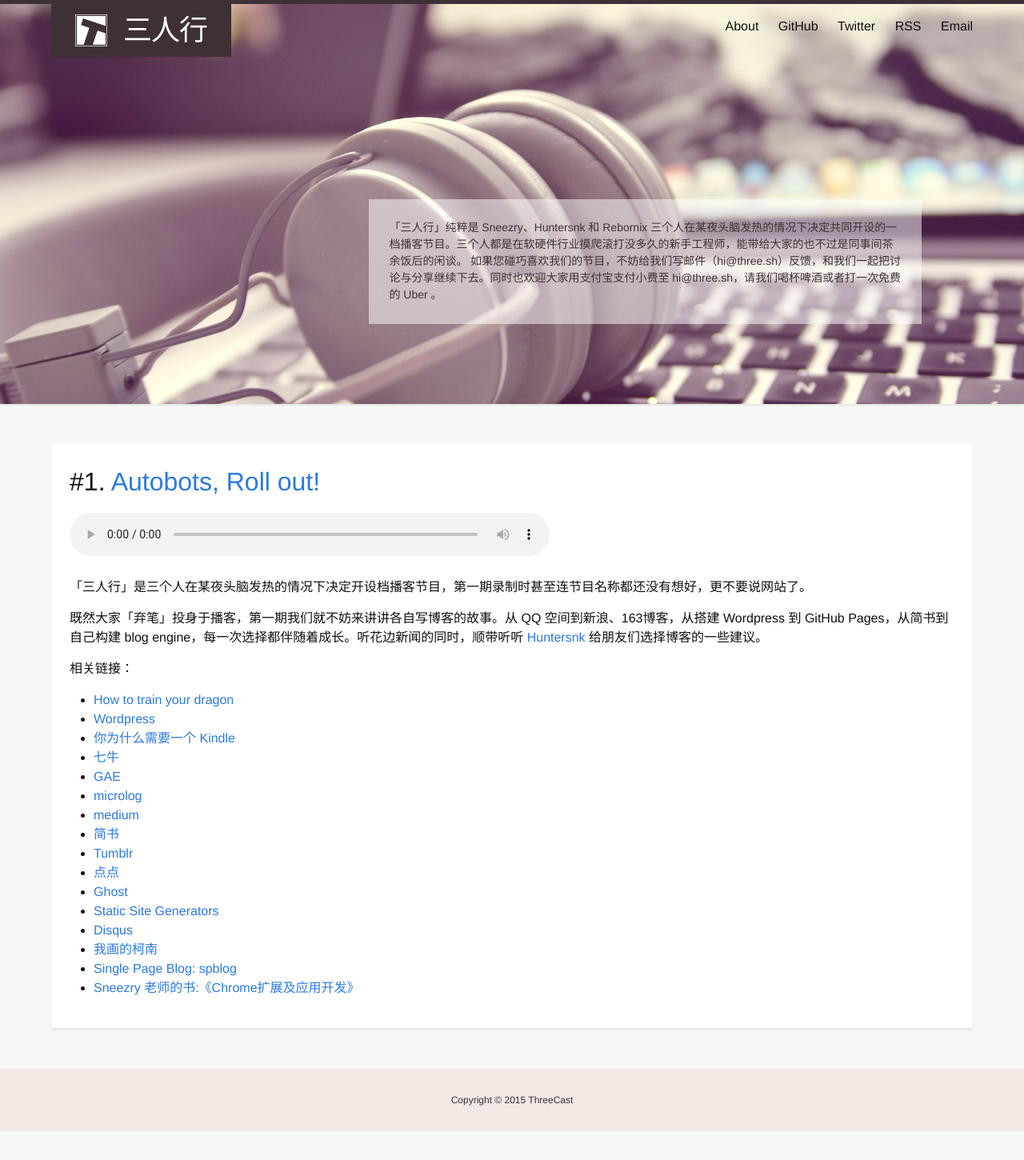
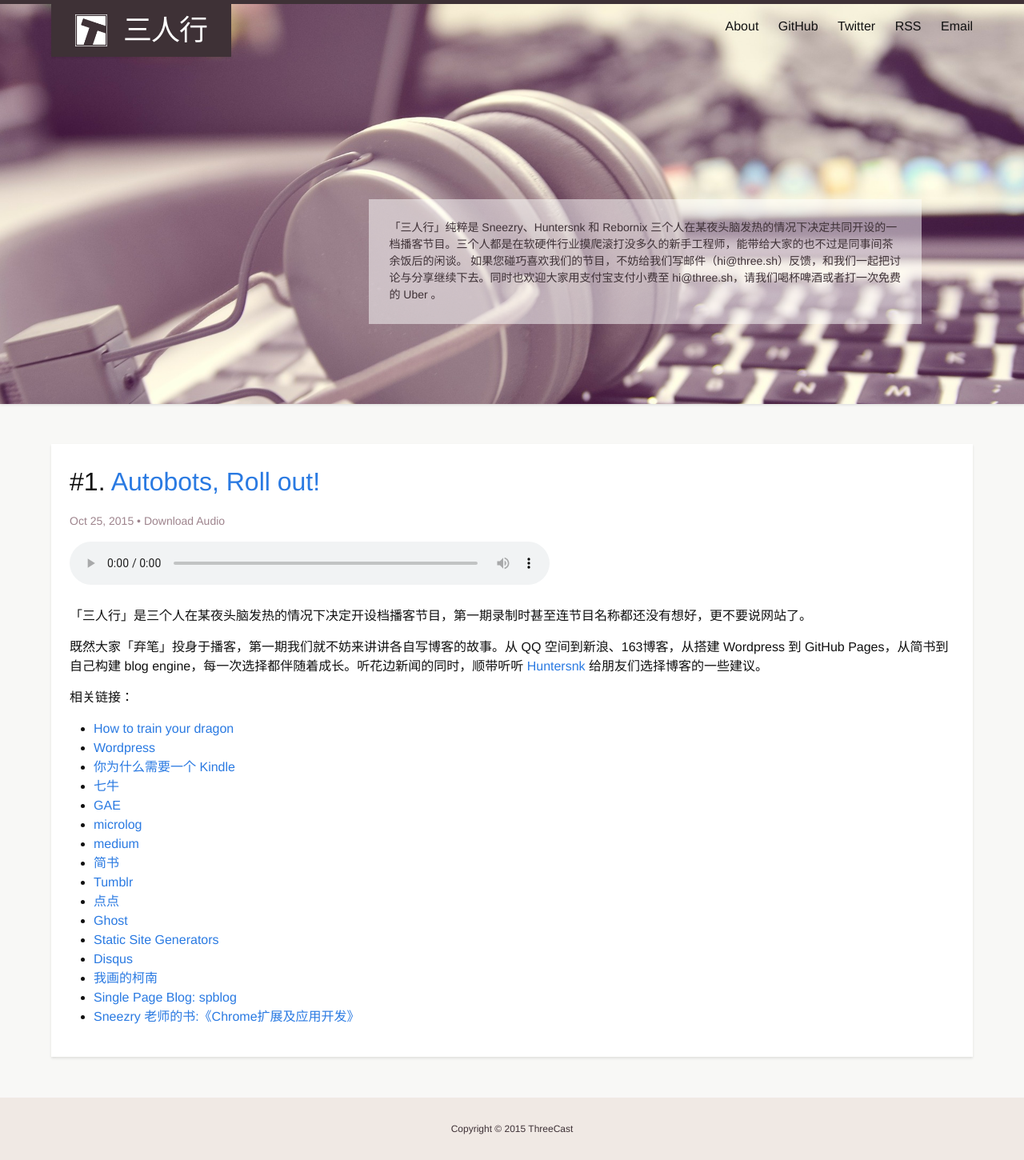
Before and after one commit to threecast/threecast.github.io, a Jekyll site: the page built from index.html, in a window 1280 px wide. Shown: the whole page at 80% size. Built offline with Jekyll 4.4.1, drawn with Linux system fonts in a browser that asks for light colours; before the commit the page ends 1414 px from its top, so only the background shows below that.

Commit message:
add audio download link

```diff
--- a/_layouts/post.html
+++ b/_layouts/post.html
@@ -5,7 +5,7 @@ layout: default
 
   <header class="post-header">
     <h1 class="post-title">{{ page.title }}</h1>
-    <p class="post-meta">{{ page.date | date: "%b %-d, %Y" }}{% if page.author %} • {{ page.author }}{% endif %}{% if page.meta %} • {{ page.meta }}{% endif %}</p>
+    <p class="post-meta">{{ page.date | date: "%b %-d, %Y" }}{% if page.author %} • {{ page.author }}{% endif %}{% if page.meta %} • {{ page.meta }}{% endif %}{% if page.audiolink %} • <a href="{{ page.audiolink }}">Download Audio</a>{% endif %}</p>
     <audio class="episode-player" controls="" preload="meta">
       <source src="{{ page.audiolink }}" />
     </audio>
--- a/_sass/_layout.scss
+++ b/_sass/_layout.scss
@@ -245,6 +245,10 @@
 .post-meta {
     font-size: $small-font-size;
     color: $grey-color;
+
+    a {
+        color: $grey-color;
+    }
 }
 
 .post-date {
--- a/index.html
+++ b/index.html
@@ -11,6 +11,7 @@ layout: default
     #{{ post.episodeid }}.  <a href="{{ root_url }}{{ post.url }}">{{ post.title }}</a>
     {% endif %}
     </h1>
+    <p class="post-meta">{{ post.date | date: "%b %-d, %Y" }}{% if post.author %} • {{ post.author }}{% endif %}{% if post.meta %} • {{ post.meta }}{% endif %}{% if post.audiolink %} • <a href="{{ post.audiolink }}">Download Audio</a>{% endif %}</p>
     <audio class="episode-player" controls="" preload="meta">
       <source src="{{ post.audiolink }}" />
     </audio>
```
Also changed, not shown: 5 other files.
